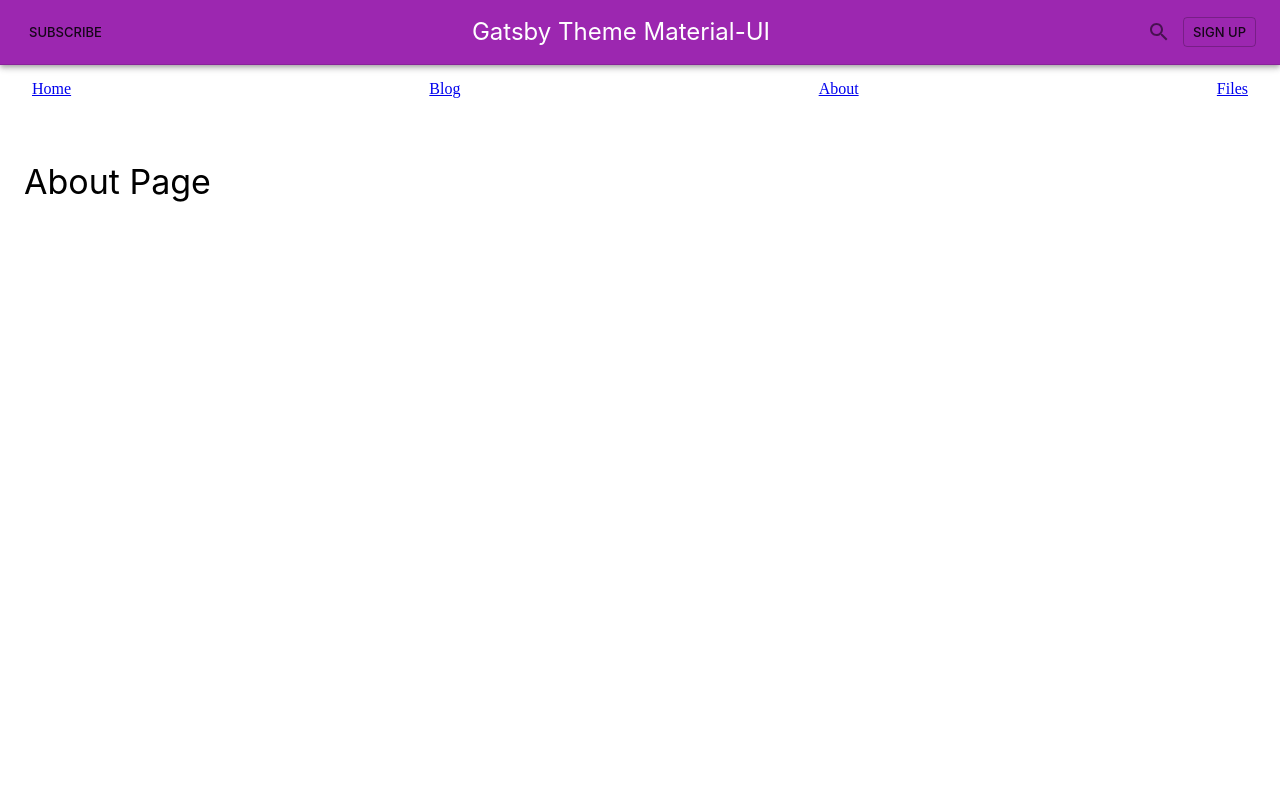
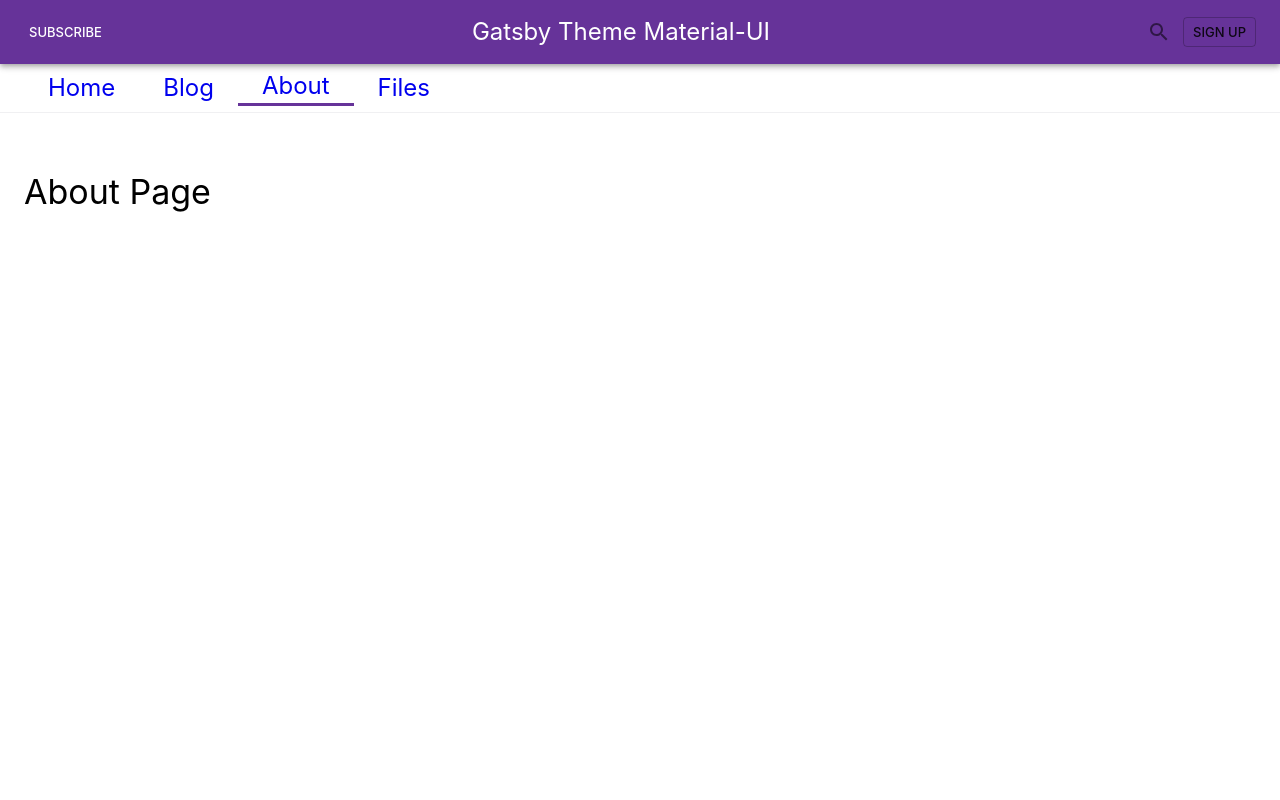
Before and after one commit to flying3615/my_blog, a Gatsby site: page /about in a window 1280 px wide. Shown: the top 800 px of the page. Built offline with nearby package versions, Linux system fonts and the light colour scheme; Gatsby itself is replaced by a stand-in of ours.

Commit message:
Header refine

```diff
--- a/src/components/Nav.jsx
+++ b/src/components/Nav.jsx
@@ -7,7 +7,6 @@
 import Typography from '@material-ui/core/Typography';
 import Button from '@material-ui/core/Button';
 import { graphql, useStaticQuery, Link } from "gatsby"
-import theme from '../theme'
 
 // Blog siteMap
 const sections = [
@@ -20,19 +19,35 @@
 
 const useStyles = makeStyles(theme => ({
     toolbar: {
-        borderBottom: `1px solid ${theme.palette.divider}`,
+        // borderBottom: `1px solid ${theme.palette.divider}`,
     },
     toolbarTitle: {
         flex: 1,
+			  marginLeft: '1.5rem',
+			  marginRight: '1.5rem',
+
     },
     toolbarSecondary: {
-        justifyContent: 'space-between',
+        justifyContent: 'flex-start',
         overflowX: 'auto',
+			  borderBottom: `1px solid ${theme.palette.divider}`,
+        marginBottom: 10
+		},
+    toolbarLink: {
+        flexShrink: 0,
+        height: '100%',
+        textDecoration: 'none',
+        "&:hover": {
+            borderBottom: `3px solid ${theme.palette.primary.main}`
+        }
     },
-    toolbarLink: {
-        padding: theme.spacing(1),
-        flexShrink: 0,
-    },
+
+	toolbarLinkActive: {
+		flexShrink: 0,
+		height: '100%',
+		textDecoration: 'none',
+    borderBottom: `3px solid ${theme.palette.primary.main}`
+  }
 }))
 
 export default () => {
@@ -51,11 +66,14 @@
 
     const classes = useStyles();
 
+    const isActive = (value) =>
+      (window.location.pathname===value?classes.toolbarLinkActive:classes.toolbarLink)
+
     return (
         <React.Fragment >
             <AppBar position="static" color="primary">
                 <Toolbar className={classes.toolbar}>
-                    <Button size="small">Subscribe</Button>
+                    <Button size="small" color="inherit">Subscribe</Button>
                     <Typography
                         component="h2"
                         variant="h5"
@@ -80,9 +98,16 @@
                     <Link
                         key={section.display}
                         to={section.path}
-                        className={classes.toolbarLink}
+                        className={isActive(section.path)}
                     >
-                        {section.display}
+                        <Typography
+                          variant="h5"
+                          align="center"
+                          noWrap
+                          className={classes.toolbarTitle}
+                        >
+                          {section.display}
+                        </Typography>
                     </Link>
                 ))}
             </Toolbar>
--- a/src/pages/about.jsx
+++ b/src/pages/about.jsx
@@ -1,10 +1,8 @@
 import React from "react";
-import { Link } from "gatsby"
 import { Container, Box, Typography } from "@material-ui/core";
-import HomeIcon from '@material-ui/icons/Home';
 import Layout from "../container/Layout"
 
-export default function App() {
+export default function About() {
   return (
     <Layout>
       <Box my={4}>
--- a/src/pages/blog.jsx
+++ b/src/pages/blog.jsx
@@ -37,7 +37,7 @@
   }
 });
 
-export default function Index({ data }) {
+export default function Blog({ data }) {
   const { edges: posts } = data.allMarkdownRemark
 
   const classes = useStyles();
@@ -50,7 +50,7 @@
             .map(({ node: post }) => {
               return (
                 <Grid item xs={12} key={post.id}>
-                  <Paper href={post.frontmatter.path} className="blog-post-preview" className={classes.cardAction}>
+                  <Paper href={post.frontmatter.path} className={classes.cardAction}>
                     <Link to={post.frontmatter.path} className={classes.link}>
 
                       <Grid container spacing={2}>
--- a/src/pages/index.jsx
+++ b/src/pages/index.jsx
@@ -2,7 +2,7 @@
 import {Box, Typography } from "@material-ui/core";
 import Layout from "../container/Layout"
 
-export default function App() {
+export default function Index() {
 
   return (
       <Layout>
--- a/src/theme.js
+++ b/src/theme.js
@@ -1,21 +1,20 @@
 import { red } from '@material-ui/core/colors';
 import { createMuiTheme } from '@material-ui/core/styles';
-import { purple } from '@material-ui/core/colors';
 
 // A custom theme for this app
 const theme = createMuiTheme({
     palette: {
         primary: {
             light: '#757ce8',
-            main: purple[500],
-            dark: '#002884',
+            main: '#663399',
+            dark: '#600c84',
             contrastText: '#fff',
         },
         secondary: {
             light: '#ff7961',
-            main: '#f44336',
-            dark: '#ba000d',
-            contrastText: '#000',
+            main: '#84034a',
+            dark: '#baafa6',
+            contrastText: '#fff',
         },
         error: {
             main: red.A400,
@@ -23,6 +22,7 @@
         background: {
             default: '#fff',
         },
+        divider: '#f0f0f2'
     },
 
     typography: {
```
Also changed, not shown: src/container/BlogLayout.jsx (+20 -3 lines).
